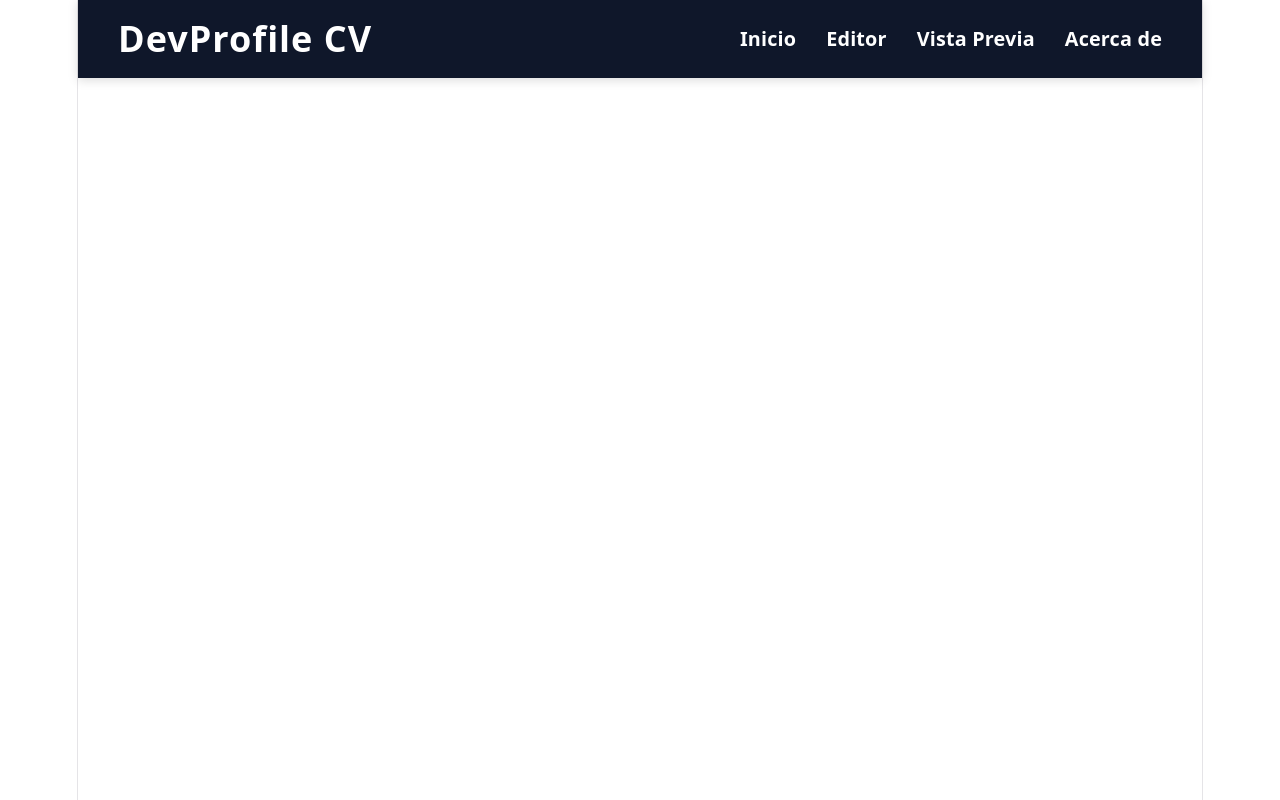
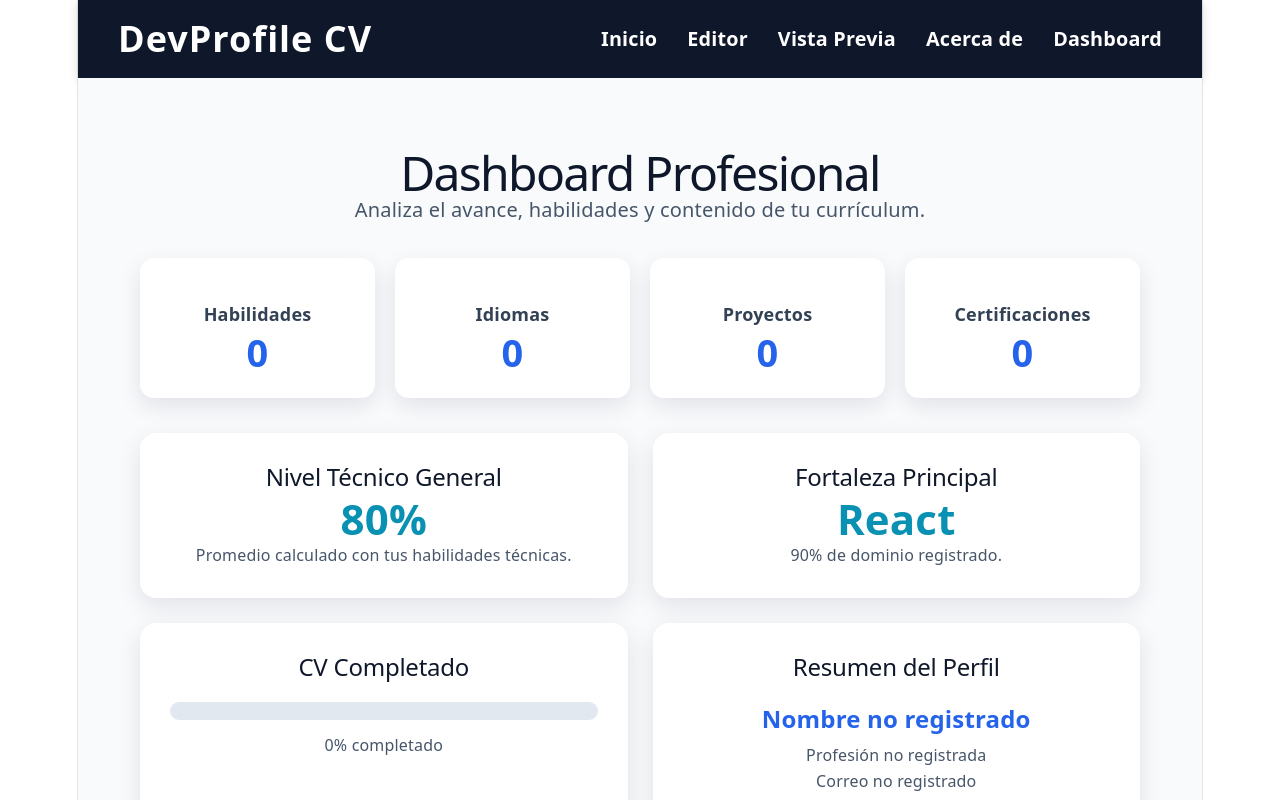
Before and after one commit to AlejandroContreras23/DevProfile, a React (Vite) app: page /dashboard in a window 1280 px wide. Shown: the top 800 px of the page. Built offline with nearby package versions, Linux system fonts and the light colour scheme.

Commit message:
Agregue dashboard y correccion de error menor

```diff
--- a/src/App.jsx
+++ b/src/App.jsx
@@ -6,6 +6,7 @@ import VistaPrevia from "./paginas/VistaPrevia.jsx";
 import AcercaDe from "./paginas/AcercaDe.jsx";
 import "./estilos/navbar.css";
 import Navbar from "./componentes/Navbar";
+import Dashboard from "./paginas/Dashboard";
 
 function App() {
   return (
@@ -17,6 +18,7 @@ function App() {
         <Route path="/editor" element={<Editor />} />
         <Route path="/preview" element={<VistaPrevia />} />
         <Route path="/about" element={<AcercaDe />} />
+        <Route path="/dashboard" element={<Dashboard />} />
       </Routes>
     </BrowserRouter>
   );
--- a/src/componentes/Navbar.jsx
+++ b/src/componentes/Navbar.jsx
@@ -10,6 +10,7 @@ function Navbar() {
         <Link to="/editor">Editor</Link>
         <Link to="/preview">Vista Previa</Link>
         <Link to="/about">Acerca de</Link>
+        <Link to="/dashboard">Dashboard</Link>
       </div>
     </nav>
   );
--- /dev/null
+++ b/src/estilos/dashboard.css
@@ -0,0 +1,133 @@
+.dashboard-container {
+  min-height: calc(100vh - 75px);
+  padding: 50px 25px;
+  background: #f8fafc;
+  text-align: center;
+}
+
+.dashboard-container h1 {
+  font-size: 48px;
+  color: #0f172a;
+  margin-bottom: 10px;
+}
+
+.dashboard-subtitle {
+  font-size: 20px;
+  color: #475569;
+  margin-bottom: 35px;
+}
+
+.stats-grid {
+  max-width: 1000px;
+  margin: 0 auto 35px;
+  display: grid;
+  grid-template-columns: repeat(4, 1fr);
+  gap: 20px;
+}
+
+.stat-card {
+  background: #ffffff;
+  padding: 25px;
+  border-radius: 14px;
+  box-shadow: 0 8px 22px rgba(15, 23, 42, 0.1);
+}
+
+.stat-card h3 {
+  color: #334155;
+  margin-bottom: 12px;
+  font-size: 18px;
+}
+
+.stat-card span {
+  font-size: 38px;
+  font-weight: 800;
+  color: #2563eb;
+}
+
+.dashboard-grid {
+  max-width: 1000px;
+  margin: 0 auto 35px;
+  display: grid;
+  grid-template-columns: repeat(2, 1fr);
+  gap: 25px;
+}
+
+.dashboard-card {
+  background: #ffffff;
+  padding: 30px;
+  border-radius: 16px;
+  box-shadow: 0 8px 25px rgba(15, 23, 42, 0.1);
+}
+
+.dashboard-card h2 {
+  color: #0f172a;
+  margin-bottom: 15px;
+  font-size: 24px;
+}
+
+.average-card span,
+.best-skill span {
+  display: block;
+  font-size: 42px;
+  font-weight: 800;
+  color: #0891b2;
+  margin-bottom: 10px;
+}
+
+.dashboard-card p {
+  color: #475569;
+  font-size: 16px;
+}
+
+.progress-bar {
+  width: 100%;
+  height: 18px;
+  background: #e2e8f0;
+  border-radius: 999px;
+  overflow: hidden;
+  margin: 20px 0 12px;
+}
+
+.progress-fill {
+  height: 100%;
+  background: #22c55e;
+  border-radius: 999px;
+  transition: width 0.4s ease;
+}
+
+.profile-summary h3 {
+  font-size: 24px;
+  color: #2563eb;
+  margin-bottom: 10px;
+}
+
+.chart-card {
+  max-width: 1000px;
+  margin: 0 auto;
+}
+
+@media (max-width: 900px) {
+  .stats-grid,
+  .dashboard-grid {
+    grid-template-columns: repeat(2, 1fr);
+  }
+
+  .dashboard-container h1 {
+    font-size: 38px;
+  }
+}
+
+@media (max-width: 600px) {
+  .stats-grid,
+  .dashboard-grid {
+    grid-template-columns: 1fr;
+  }
+
+  .dashboard-container {
+    padding: 35px 15px;
+  }
+
+  .dashboard-container h1 {
+    font-size: 32px;
+  }
+}
--- a/src/estilos/inicio.css
+++ b/src/estilos/inicio.css
@@ -79,3 +79,17 @@
   background-color: #238a98;
   transform: translateY(-2px);
 }
+@media (max-width: 768px) {
+  .hero-content h1 {
+    font-size: 38px;
+  }
+
+  .hero-content p {
+    font-size: 18px;
+  }
+
+  .features {
+    flex-direction: column;
+    align-items: center;
+  }
+}
--- /dev/null
+++ b/src/paginas/Dashboard.jsx
@@ -0,0 +1,128 @@
+import { useContext } from "react";
+import { CVContext } from "../contexto/CVContext";
+import GraficaHabilidades from "../componentes/GraficaHabilidades";
+import "../estilos/dashboard.css";
+
+function Dashboard() {
+  const { datosCV } = useContext(CVContext);
+
+  const contarItems = (texto) => {
+    if (!texto) return 0;
+
+    return texto
+      .split(",")
+      .map((item) => item.trim())
+      .filter((item) => item !== "").length;
+  };
+
+  const habilidadesTecnicas = [
+    { nombre: "React", valor: Number(datosCV.reactNivel) || 0 },
+    { nombre: "JavaScript", valor: Number(datosCV.javascriptNivel) || 0 },
+    { nombre: "Node.js", valor: Number(datosCV.nodeNivel) || 0 },
+    { nombre: "MySQL", valor: Number(datosCV.mysqlNivel) || 0 },
+    { nombre: "MongoDB", valor: Number(datosCV.mongodbNivel) || 0 },
+  ];
+
+  const promedioTecnico =
+    habilidadesTecnicas.reduce((total, skill) => total + skill.valor, 0) /
+    habilidadesTecnicas.length;
+
+  const mejorSkill = habilidadesTecnicas.reduce((mayor, actual) =>
+    actual.valor > mayor.valor ? actual : mayor,
+  );
+
+  const camposCV = [
+    datosCV.nombre,
+    datosCV.profesion,
+    datosCV.correo,
+    datosCV.telefono,
+    datosCV.perfil,
+    datosCV.habilidades,
+    datosCV.idiomas,
+    datosCV.educacion,
+    datosCV.certificaciones,
+    datosCV.proyectos,
+    datosCV.experiencia,
+  ];
+
+  const camposCompletados = camposCV.filter(
+    (campo) => campo && campo.trim() !== "",
+  ).length;
+
+  const porcentajeCompletado = (camposCompletados / camposCV.length) * 100;
+
+  return (
+    <div className="dashboard-container">
+      <h1>Dashboard Profesional</h1>
+
+      <p className="dashboard-subtitle">
+        Analiza el avance, habilidades y contenido de tu currículum.
+      </p>
+
+      <div className="stats-grid">
+        <div className="stat-card">
+          <h3>Habilidades</h3>
+          <span>{contarItems(datosCV.habilidades)}</span>
+        </div>
+
+        <div className="stat-card">
+          <h3>Idiomas</h3>
+          <span>{contarItems(datosCV.idiomas)}</span>
+        </div>
+
+        <div className="stat-card">
+          <h3>Proyectos</h3>
+          <span>{contarItems(datosCV.proyectos)}</span>
+        </div>
+
+        <div className="stat-card">
+          <h3>Certificaciones</h3>
+          <span>{contarItems(datosCV.certificaciones)}</span>
+        </div>
+      </div>
+
+      <div className="dashboard-grid">
+        <div className="dashboard-card average-card">
+          <h2>Nivel Técnico General</h2>
+          <span>{promedioTecnico.toFixed(0)}%</span>
+          <p>Promedio calculado con tus habilidades técnicas.</p>
+        </div>
+
+        <div className="dashboard-card best-skill">
+          <h2>Fortaleza Principal</h2>
+          <span>{mejorSkill.nombre}</span>
+          <p>{mejorSkill.valor}% de dominio registrado.</p>
+        </div>
+
+        <div className="dashboard-card completion-card">
+          <h2>CV Completado</h2>
+
+          <div className="progress-bar">
+            <div
+              className="progress-fill"
+              style={{ width: `${porcentajeCompletado}%` }}
+            ></div>
+          </div>
+
+          <p>{porcentajeCompletado.toFixed(0)}% completado</p>
+        </div>
+
+        <div className="dashboard-card profile-summary">
+          <h2>Resumen del Perfil</h2>
+
+          <h3>{datosCV.nombre || "Nombre no registrado"}</h3>
+          <p>{datosCV.profesion || "Profesión no registrada"}</p>
+          <p>{datosCV.correo || "Correo no registrado"}</p>
+          <p>{datosCV.telefono || "Teléfono no registrado"}</p>
+        </div>
+      </div>
+
+      <div className="dashboard-card chart-card">
+        <h2>Gráfica de Habilidades</h2>
+        <GraficaHabilidades />
+      </div>
+    </div>
+  );
+}
+
+export default Dashboard;
--- a/src/paginas/Inicio.jsx
+++ b/src/paginas/Inicio.jsx
@@ -1,47 +1,38 @@
 import "../estilos/inicio.css";
+import { useNavigate } from "react-router-dom";
 
 function Inicio() {
+  const navigate = useNavigate();
   return (
     <section className="hero">
       <div className="hero-content">
-
         <h1>DevProfile CV Builder</h1>
 
         <p>
-          Crea currículums profesionales de forma rápida,
-          moderna y sencilla. Diseña tu perfil, visualízalo
-          en tiempo real y expórtalo a PDF.
+          Crea currículums profesionales de forma rápida, moderna y sencilla.
+          Diseña tu perfil, visualízalo en tiempo real y expórtalo a PDF.
         </p>
 
         <div className="features">
-
           <div className="feature-card">
             <h3>📄 Currículum Profesional</h3>
-            <p>
-              Genera CVs modernos con un diseño atractivo.
-            </p>
+            <p>Genera CVs modernos con un diseño atractivo.</p>
           </div>
 
           <div className="feature-card">
             <h3>⚡ Vista en Tiempo Real</h3>
-            <p>
-              Observa los cambios mientras editas.
-            </p>
+            <p>Observa los cambios mientras editas.</p>
           </div>
 
           <div className="feature-card">
             <h3>📊 Dashboard</h3>
-            <p>
-              Analiza tus habilidades y experiencia.
-            </p>
+            <p>Analiza tus habilidades y experiencia.</p>
           </div>
-
         </div>
 
-        <button className="btn-start">
-          Comenzar Ahora
+        <button className="btn-start" onClick={() => navigate("/editor")}>
+          Comienza a crear tu CV
         </button>
-
       </div>
     </section>
   );
```
Also changed, not shown: src/App.css (line endings or trailing spaces). Lines whose indentation alone changed are shown as unchanged.
